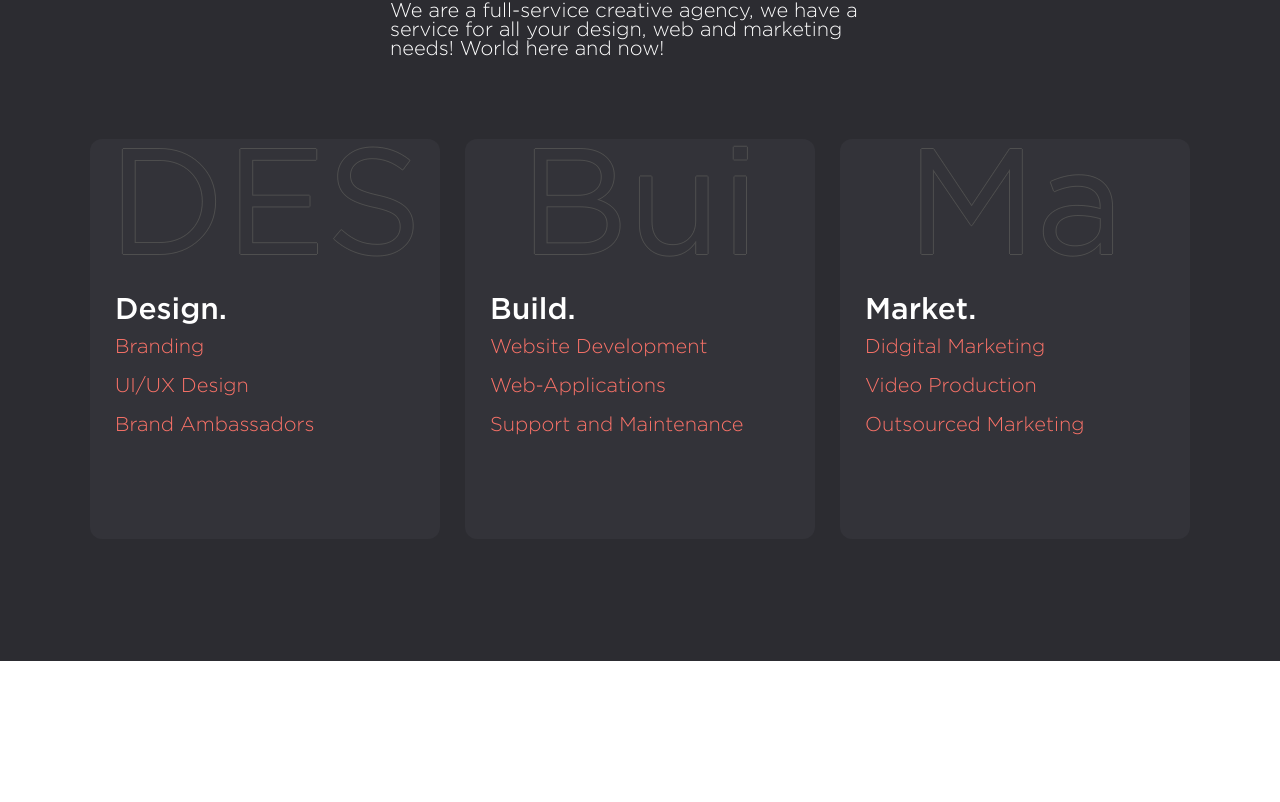
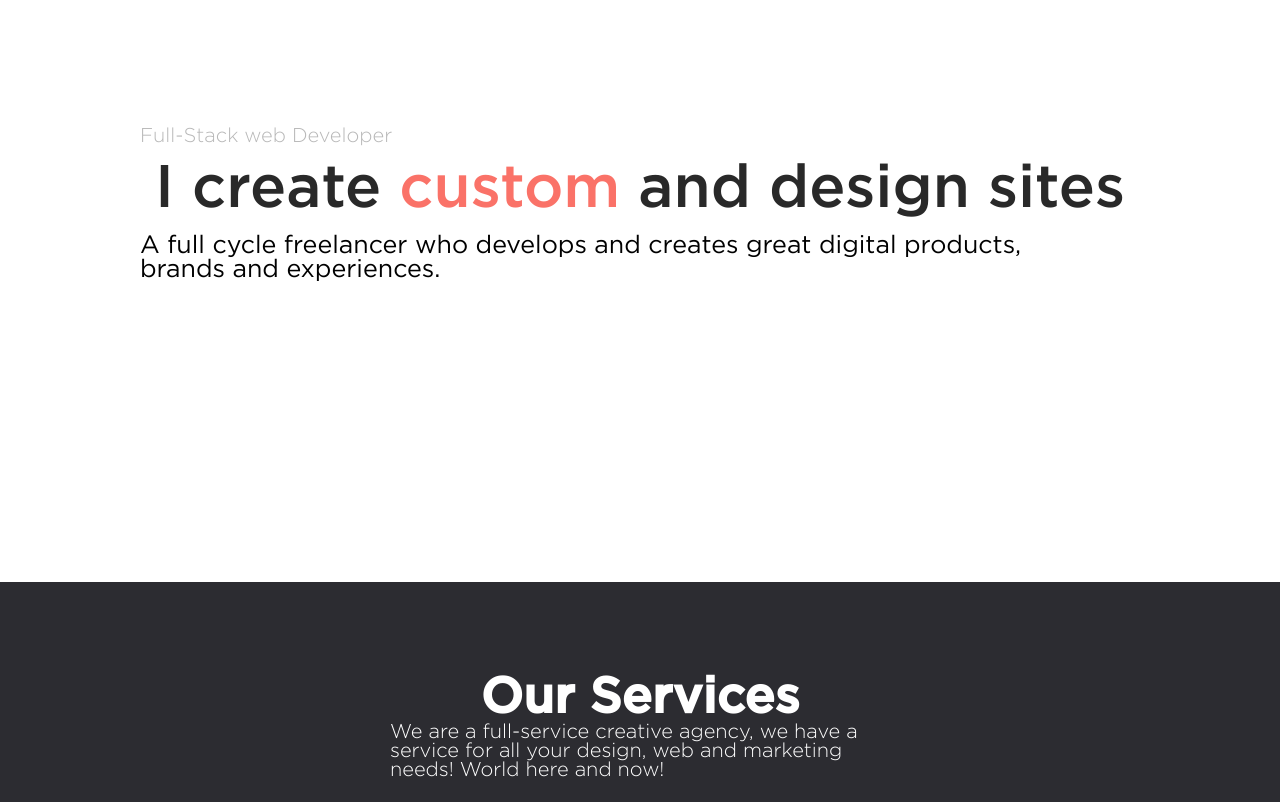
Before and after one commit to VadimChorrny/About-Me, a React (Create React App) app: page /menu in a window 1280 px wide. Shown: the part 838-1640 px from the top of the page. Built offline with nearby package versions, Linux system fonts and the light colour scheme.

Commit message:
#fuckbrain | fix( Menu page ) Update place Menu layout

```diff
--- a/src/App.js
+++ b/src/App.js
@@ -2,6 +2,7 @@ import React from 'react'
 import FirstLayout from './Pages/FirstLayout'
 import SecondLayout from './Pages/SecondLayout'
 import ThirdLayout from './Pages/ThirdLayout'
+import Acces from './Pages/Acces'
 import "./Index.scss"
 import Menu from './UI/Menu';
 import Header from './UI/Header'
@@ -13,15 +14,15 @@ function App() {
 
     <BrowserRouter>
       <div className="App">
-        <Header />
-        <FirstLayout />
-        <SecondLayout />
-        <ThirdLayout />
         <Switch>
           <Route path="/menu" exact>
             <Menu />
           </Route>
+
         </Switch>
+        <Header />
+        <Acces />
+
       </div>
     </BrowserRouter>
   );
--- a/src/Index.scss
+++ b/src/Index.scss
@@ -330,6 +330,15 @@ $stroke: #4F4F4F;
     background-color: $bgGray;
 }
 
+// .menu::after{
+//     html{
+//         overflow: hidden;
+//     }
+//     div{
+//         height: 721px;
+//     }
+// }
+
 .menu__inner{
     width: 95%;
     display: flex;
@@ -405,6 +414,11 @@ $stroke: #4F4F4F;
     text-decoration: none;
 }
 
+.side-bar span:hover{
+    color: $white;
+    cursor: pointer;
+}
+
 .side-bar p {
     font-family: GBold;
     font-size: 70px;
@@ -412,6 +426,11 @@ $stroke: #4F4F4F;
 
 }
 
+.side-bar p:hover{
+    color: $red;
+    cursor: pointer;
+}
+
 .close img{
     width: 20px;
     height: 20px;
--- /dev/null
+++ b/src/Pages/Acces.js
@@ -0,0 +1,16 @@
+import React from 'react'
+import FirstLayout from './FirstLayout'
+import SecondLayout from './SecondLayout'
+import ThirdLayout from './ThirdLayout'
+
+function Acces() {
+    return (
+        <div>
+            <FirstLayout />
+            <SecondLayout />
+            <ThirdLayout />
+        </div>
+    )
+}
+
+export default Acces
--- a/src/UI/Header.jsx
+++ b/src/UI/Header.jsx
@@ -2,9 +2,6 @@ import React from 'react'
 import { NavLink } from 'react-router-dom'
 
 function Header() {
-
-
-
     return (
         <div className="header">
             <div className="header__inner">
--- a/src/UI/Menu.jsx
+++ b/src/UI/Menu.jsx
@@ -16,8 +16,8 @@ function Menu() {
                         <a href="https://twitter.com/Vadim95242747" target="_blank"><img src="twitter.png" alt="twitter-icon" /></a>
                         <a href="https://www.facebook.com/vadim.chorny.31/" target="_blank"><img src="facebook.png" alt="facebooj-icon" /></a>
                         <a href="https://www.instagram.com/chorrny/" target="_blank"><img src="instagram.png" alt="instagram-icon" /></a>
+                    </div>
 
-                    </div>
                 </div>
                 <div className="side-bar">
                     <span>Home</span>
```
